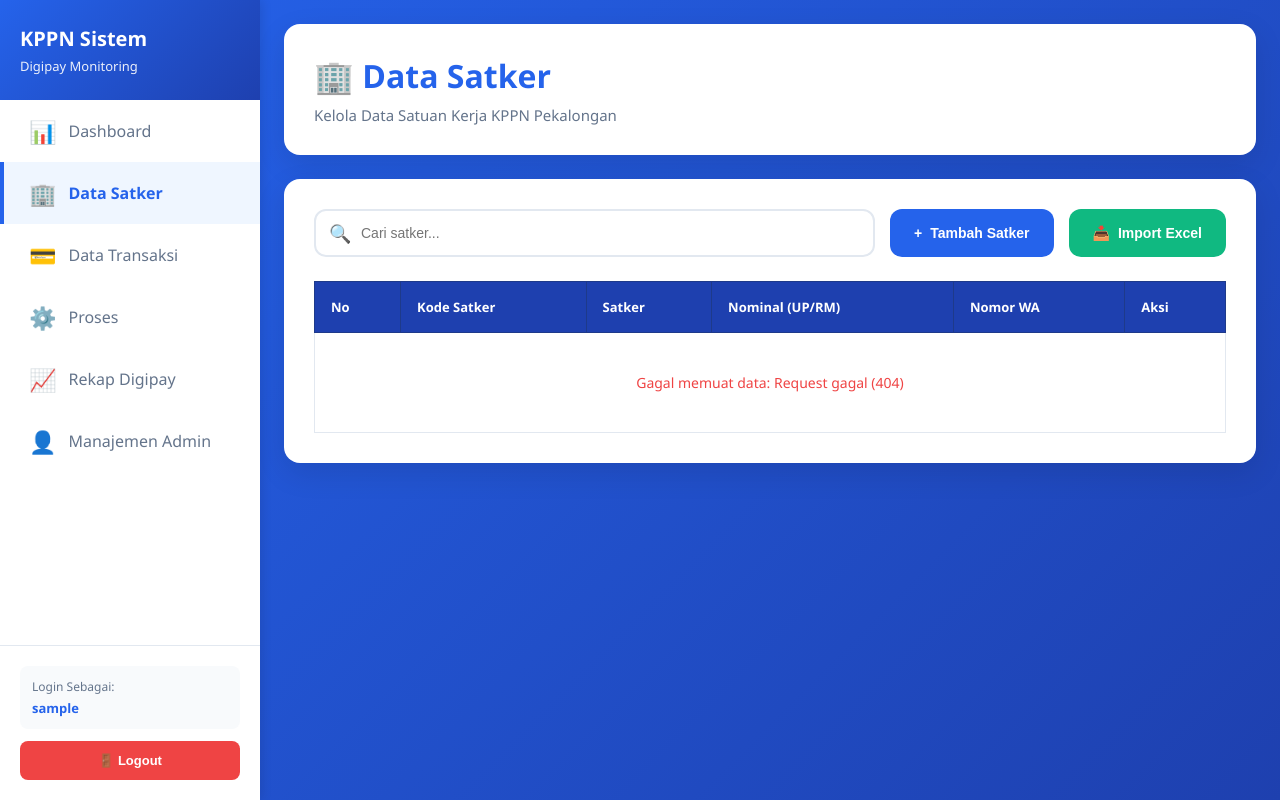
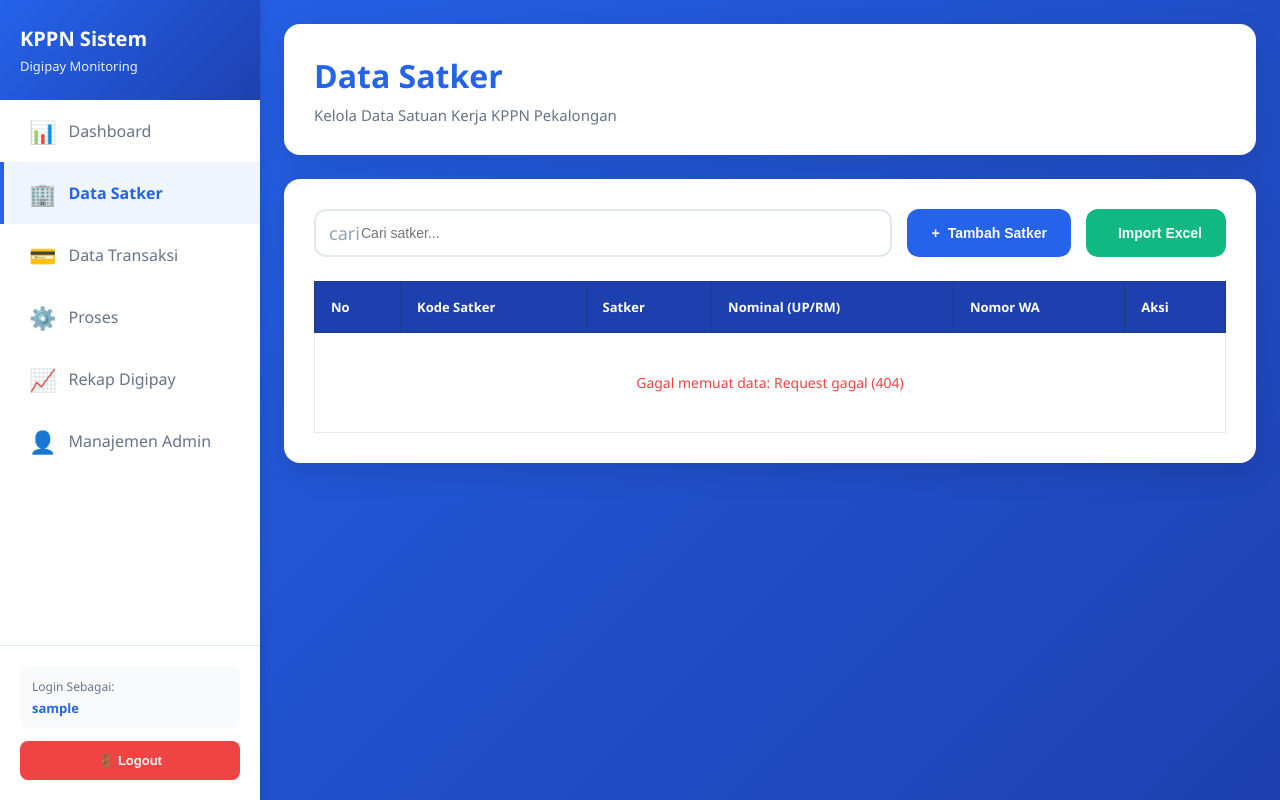
Before and after one commit to hasnanafla/simpel, a website: page satker.html in a window 1280 px wide. Drawn offline with Linux system fonts and the light colour scheme; no server answers; sample sign-in values are in the browser's storage.

Commit message:
Update satker.html

```diff
--- a/satker.html
+++ b/satker.html
@@ -14,12 +14,12 @@
 
     <div class="main-wrapper">
       <div class="container">
-        <div class="page-header"><h1>🏢 Data Satker</h1><p>Kelola Data Satuan Kerja KPPN Pekalongan</p></div>
+        <div class="page-header"><h1>Data Satker</h1><p>Kelola Data Satuan Kerja KPPN Pekalongan</p></div>
         <div class="content-card">
           <div class="toolbar">
-            <div class="search-box"><span class="search-icon">🔍</span><input type="text" id="searchSatker" placeholder="Cari satker..." /></div>
+            <div class="search-box"><span class="search-icon">cari</span><input type="text" id="searchSatker" placeholder="Cari satker..." /></div>
             <button class="btn btn-primary" id="btnAddSatker"><span>+</span> Tambah Satker</button>
-            <button class="btn btn-success" id="btnImportSatker"><span>📥</span> Import Excel</button>
+            <button class="btn btn-success" id="btnImportSatker"><span></span> Import Excel</button>
           </div>
           <div class="table-container">
             <table>
```
